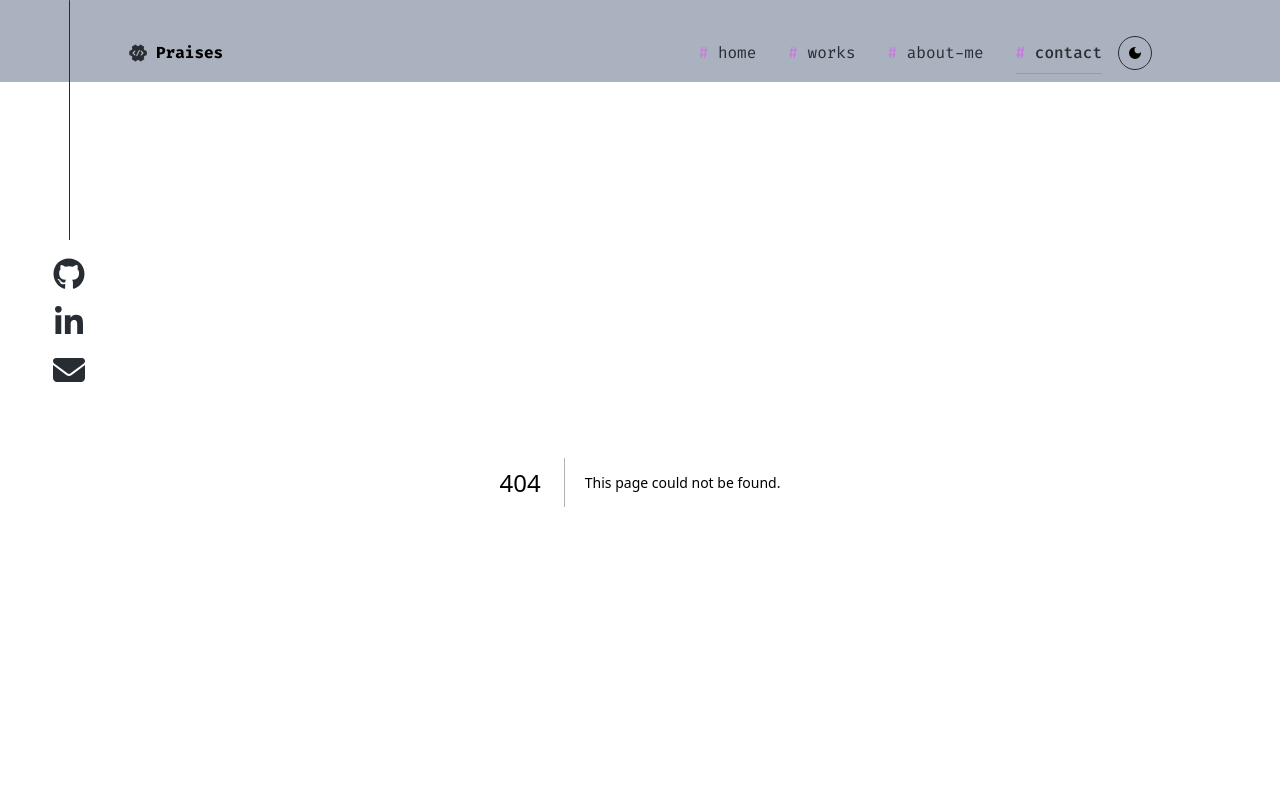
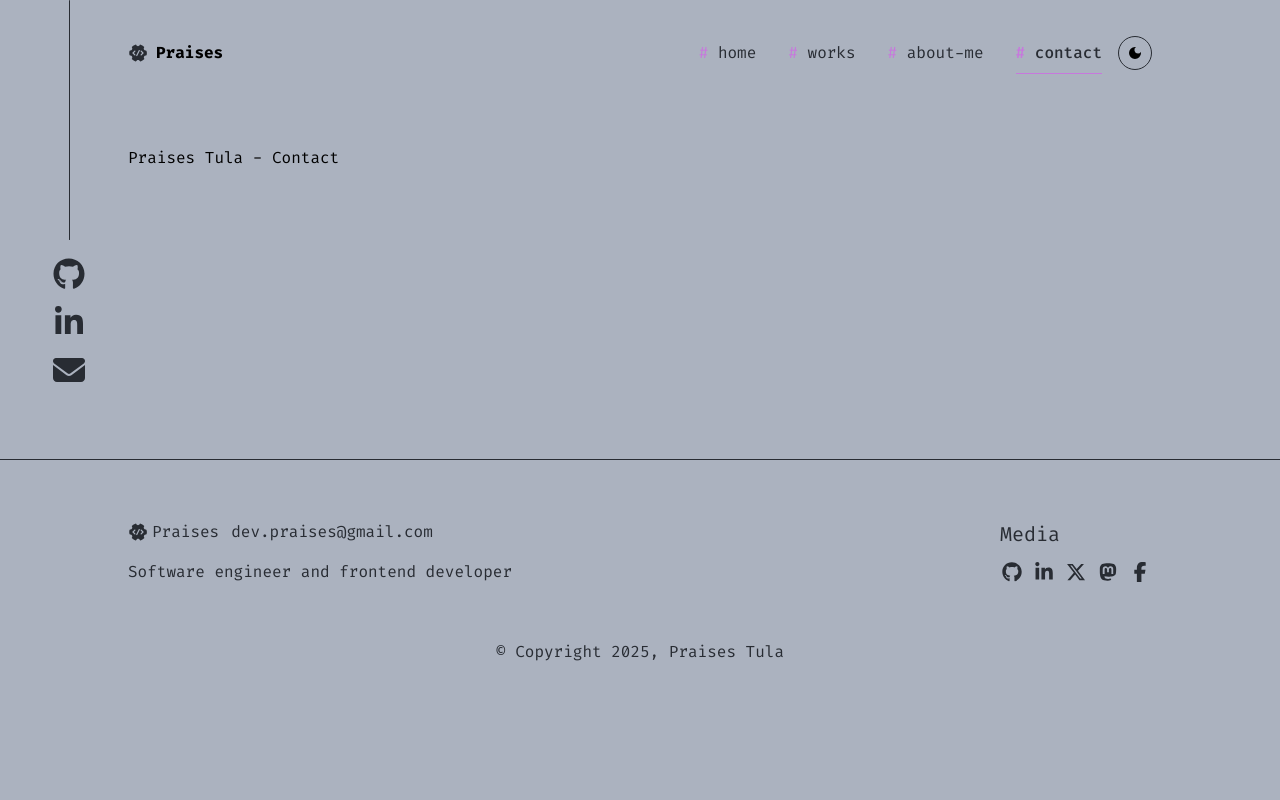
Before and after one commit to sid-2105/portfolio, a Next.js app: page /contact in a window 1280 px wide. Before the commit this address had no page. Shown: the top 800 px of the page. Built offline with nearby package versions, Linux system fonts and the light colour scheme.

Commit message:
`chore:` add template Contact component

```diff
--- /dev/null
+++ b/app/contact/page.js
@@ -0,0 +1,18 @@
+import { Section, WrapSection } from "@/components/sections";
+
+export const metadata = {
+  title: "Contact Praises Tula | Software Engineer & Web Developer",
+  description: "Reach out to Praises Tula for inquiries, collaborations, or just to say hello!",
+};
+
+export default function ContactPage() {
+  return (
+    <>
+      <Section>
+        <WrapSection>
+          <h1>Praises Tula - Contact</h1>
+        </WrapSection>
+      </Section>
+    </>
+  );
+}
```
